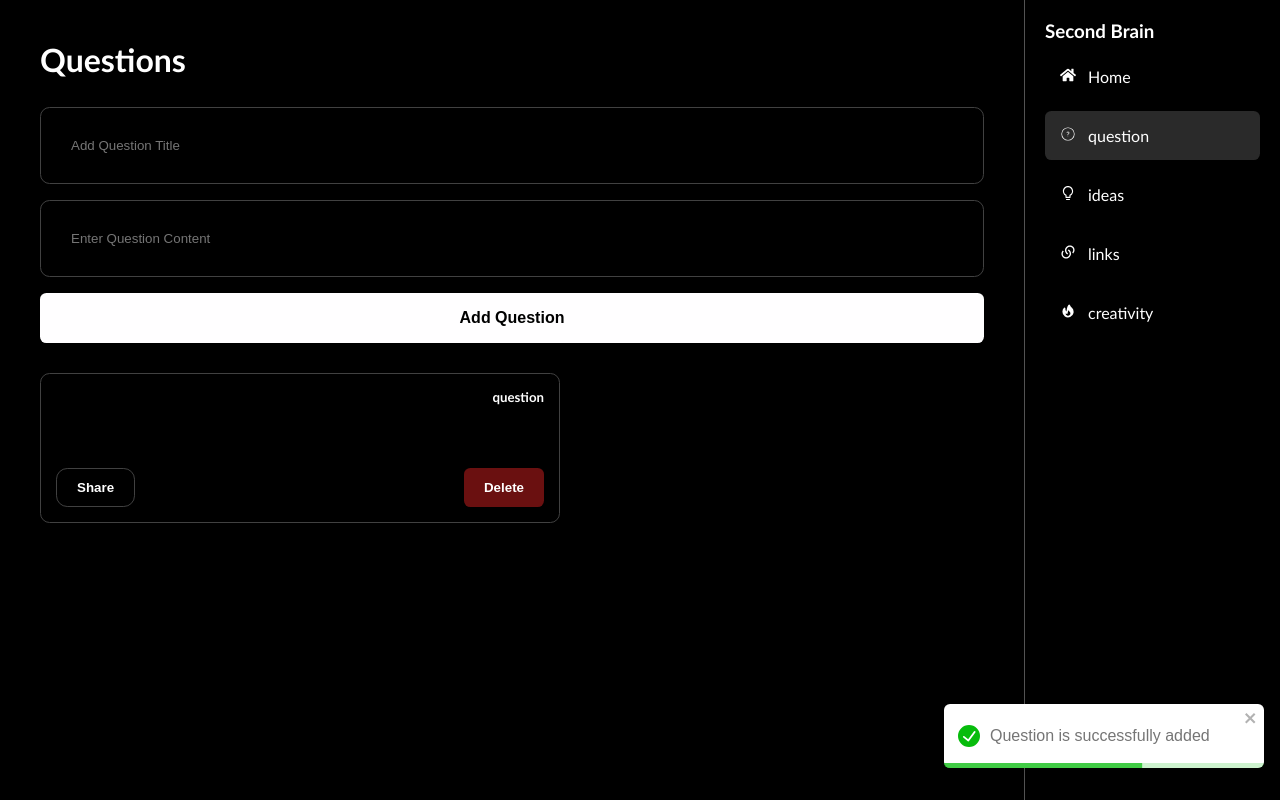
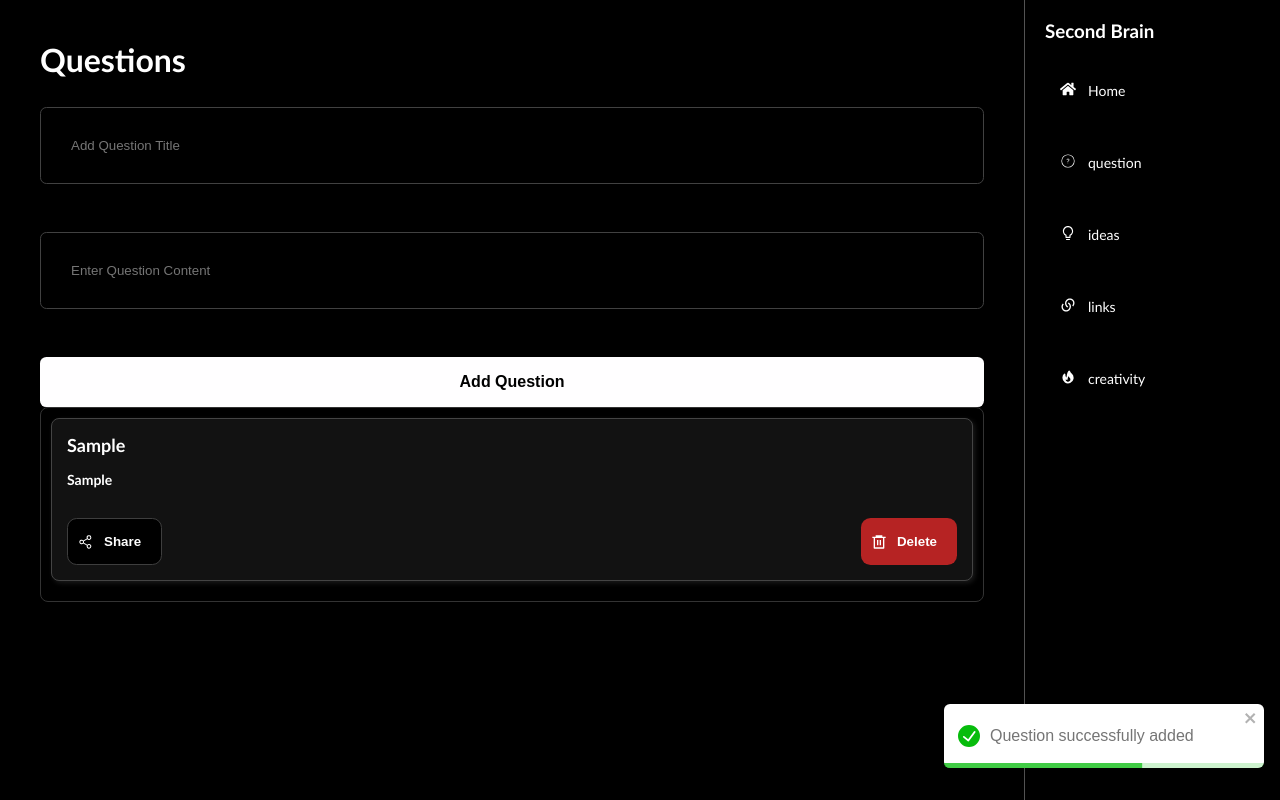
Before and after one commit to krishna016agarwal/SECONDBRAIN, a React (Vite) app in the folder frontend/: page /questions in a window 1280 px wide. Both pictures are taken after typing "Sample", "Sample" into the empty fields and a click on the button "Add Question". Built offline with nearby package versions, Linux system fonts and the light colour scheme.

Commit message:
commited

```diff
--- a/frontend/src/components/creativity.jsx
+++ b/frontend/src/components/creativity.jsx
@@ -1,60 +1,83 @@
-import React from 'react'
+import React, { useState } from "react";
 import style from "./question.module.css";
-import { useState,useEffect } from 'react';
-import Sidebar from './sidebar';
-export default function Creativity() {
-     const [state, setstate] = useState({
-            title:"",
-            creativity:"",
-          });
+import "react-toastify/dist/ReactToastify.css";
+import { ToastContainer, toast } from "react-toastify";
+import Sidebar from "./sidebar";
+import QuestionCard from "./questioncard"; // Import the new component
+
+export default function Questions() {
+  const [questions, setQuestions] = useState([]);
+  const [state, setState] = useState({ title: "", question: "" });
+
+  const toastOptions = {
+    position: "bottom-right",
+    autoClose: 5000,
+    pauseOnHover: true,
+    draggable: true,
+    theme: "light",
+  };
+
   const handleChange = (e) => {
-            setstate({ ...state, [e.target.name]: e.target.value });
+    setState({ ...state, [e.target.name]: e.target.value });
   };
-          const handleSubmit = async (event) => {
+
+  const handleSubmit = (event) => {
     event.preventDefault();
+    const { title, question } = state;
 
+    if (title.trim() && question.trim()) {
+      setQuestions([...questions, { title, question }]);
+      setState({ title: "", question: "" });
+      toast.success("Your creativity has been added successfully ", toastOptions);
+    } else {
+      toast.error("Both fields are required", toastOptions);
+    }
+  };
 
-              const { data } = await axios.post("http://localhost:8000/api/crcreativity", {
-              title,question
-              });
-              if (data.status === false) {
-                toast.error(data.message, toastOptions);
-              }
-              if (data.status === true) {
-                setstate({ title: "", question: ""});
-                toast.success("Question is successfully added", toastOptions);
+  const handleDelete = (index) => {
+    setQuestions(questions.filter((_, i) => i !== index));
+  };
 
-              }
-
-          };
   return (
     <>
       <div className={style.container2}>
         <div className={style.main}>
           <h1>Creativity</h1>
-          <form onSubmit={(event)=>handleSubmit(event)}>
+          <form onSubmit={handleSubmit}>
             <input
               type="text"
-              placeholder="Add Question Title"
+              placeholder="Title name"
               name="title"
               required
-              value={state.username}
-              onChange={(e) => handleChange(e)}
-            ></input>
+              value={state.title}
+              onChange={handleChange}
+            />
             <input
               type="text"
-              placeholder="Enter creativity Content"
-              name="creativity"
+              placeholder="Enter Your Creativity"
+              name="question"
               required
-              value={state.username}
-              onChange={(e) => handleChange(e)}
-            ></input>
-             <button type="submit">Add creativity</button>
+              value={state.question}
+              onChange={handleChange}
+            />
+            <button type="submit">Add Creativity</button>
           </form>
+          <ToastContainer />
+
+          {/* Scrollable Questions List */}
+          <div className={style.scrollContainer}>
+            {questions.map((q, index) => (
+              <QuestionCard
+                key={index}
+                title={q.title}
+                question={q.question}
+                onDelete={() => handleDelete(index)}
+              />
+            ))}
           </div>
-      <Sidebar isactivate2={"creativity"}></Sidebar>
         </div>
-
+        <Sidebar />
+      </div>
     </>
-  )
+  );
 }
--- a/frontend/src/components/ideas.jsx
+++ b/frontend/src/components/ideas.jsx
@@ -1,60 +1,83 @@
-import React from 'react'
+import React, { useState } from "react";
 import style from "./question.module.css";
-import { useState,useEffect } from 'react';
-import Sidebar from './sidebar';
-export default function Ideas() {
-     const [state, setstate] = useState({
-            title:"",
-            ideas:"",
-          });
+import "react-toastify/dist/ReactToastify.css";
+import { ToastContainer, toast } from "react-toastify";
+import Sidebar from "./sidebar";
+import QuestionCard from "./questioncard"; // Import the new component
+
+export default function Questions() {
+  const [questions, setQuestions] = useState([]);
+  const [state, setState] = useState({ title: "", question: "" });
+
+  const toastOptions = {
+    position: "bottom-right",
+    autoClose: 5000,
+    pauseOnHover: true,
+    draggable: true,
+    theme: "light",
+  };
+
   const handleChange = (e) => {
-            setstate({ ...state, [e.target.name]: e.target.value });
+    setState({ ...state, [e.target.name]: e.target.value });
   };
-          const handleSubmit = async (event) => {
+
+  const handleSubmit = (event) => {
     event.preventDefault();
+    const { title, question } = state;
 
+    if (title.trim() && question.trim()) {
+      setQuestions([...questions, { title, question }]);
+      setState({ title: "", question: "" });
+      toast.success("Your ideas has been added successfully ", toastOptions);
+    } else {
+      toast.error("Both fields are required", toastOptions);
+    }
+  };
 
-              const { data } = await axios.post("http://localhost:8000/api/ideas", {
-              title,question
-              });
-              if (data.status === false) {
-                toast.error(data.message, toastOptions);
-              }
-              if (data.status === true) {
-                setstate({ title: "", question: ""});
-                toast.success("Question is successfully added", toastOptions);
+  const handleDelete = (index) => {
+    setQuestions(questions.filter((_, i) => i !== index));
+  };
 
-              }
-
-          };
   return (
     <>
-
       <div className={style.container2}>
         <div className={style.main}>
           <h1>Ideas</h1>
-           <form onSubmit={(event)=>handleSubmit(event)}>
+          <form onSubmit={handleSubmit}>
             <input
               type="text"
-               placeholder="Add idea Title"
+              placeholder="Title name"
               name="title"
               required
-               value={state.username}
-               onChange={(e) => handleChange(e)}
-             ></input>
+              value={state.title}
+              onChange={handleChange}
+            />
             <input
               type="text"
-               placeholder="Enter idea Content"
-               name="ideas"
+              placeholder="Enter Your Ideas"
+              name="question"
               required
-               value={state.username}
-               onChange={(e) => handleChange(e)}
-             ></input>
-              <button type="submit">Add idea</button>
+              value={state.question}
+              onChange={handleChange}
+            />
+            <button type="submit">Add Your Ideas</button>
           </form>
+          <ToastContainer />
+
+          {/* Scrollable Questions List */}
+          <div className={style.scrollContainer}>
+            {questions.map((q, index) => (
+              <QuestionCard
+                key={index}
+                title={q.title}
+                question={q.question}
+                onDelete={() => handleDelete(index)}
+              />
+            ))}
           </div>
-       <Sidebar isactivate2={"ideas"}></Sidebar>
+        </div>
+        <Sidebar />
       </div>
     </>
-  )
+  );
 }
--- a/frontend/src/components/link.module.css
+++ b/frontend/src/components/link.module.css
@@ -20,7 +20,7 @@
     .box4{
         display: flex;
     }
-        border: 0.2px solid rgb(65, 65, 65);
+        border: 0.2px solid rgb(38, 38, 38);
         border-radius: 0.4rem;
         padding: 20px 40px 34px;
         input{
@@ -30,7 +30,7 @@
             outline: none;
             width:300px;
             height: 10px;
-            border: 0.2px solid rgb(65, 65, 65);
+            border: 0.2px solid rgb(38, 38, 38);;
             border-radius: 0.4rem;
         }
         button{
@@ -43,9 +43,12 @@
             font-weight: bold;
             border-radius: 0.4rem;
             font-size: 1rem;
-            border: 0.2px solid rgb(65, 65, 65);
+            border: 0.2px solid rgb(38, 38, 38);;
             border-radius: 0.4rem;
             outline: none;
+            &:hover{
+                background-color: rgb(35, 35, 35);
+            }
         }
         }
     }
--- a/frontend/src/components/links.jsx
+++ b/frontend/src/components/links.jsx
@@ -2,9 +2,14 @@ import React from 'react'
 import style from "./link.module.css";
 import { useState,useEffect } from 'react';
 import { LuFacebook } from "react-icons/lu";
+import { FiLinkedin } from "react-icons/fi";
+import { PiTelegramLogo } from "react-icons/pi";
+import { FaQuora } from "react-icons/fa6";
+import { BiLogoPinterestAlt } from "react-icons/bi";
 import Sidebar from './sidebar';
 import { FaInstagram } from "react-icons/fa";
 import { FiYoutube } from "react-icons/fi";
+import { IoLogoReddit } from "react-icons/io5";
 export default function Links() {
      const [state, setstate] = useState({
             title:"",
@@ -72,7 +77,10 @@ export default function Links() {
                <button type="submit">Save</button>
             </form>
             <form onSubmit={(event)=>handleSubmit(event)}>
-                <h2>LinkeIn</h2>
+            <div className={style.box4}>
+            <FiLinkedin style={{color:"white",height:"25px" ,width:"45px"}}/>
+                <h2>LinkedIn</h2>
+                </div>
             <input
                 type="text"
                 placeholder="Add link Title"
@@ -101,7 +109,10 @@ export default function Links() {
                <button type="submit">Save</button>
             </form>
             <form onSubmit={(event)=>handleSubmit(event)}>
+            <div className={style.box4}>
+            <FaQuora  style={{color:"white",height:"25px" ,width:"45px"}}/>
                 <h2>Quora</h2>
+                </div>
             <input
                 type="text"
                 placeholder="Add link Title"
@@ -114,7 +125,10 @@ export default function Links() {
                <button type="submit">Save</button>
             </form>
             <form onSubmit={(event)=>handleSubmit(event)}>
+            <div className={style.box4}>
+            <IoLogoReddit  style={{color:"white",height:"25px" ,width:"45px"}}/>
                 <h2>Reddit</h2>
+                </div>
             <input
                 type="text"
                 placeholder="Add link Title"
@@ -127,7 +141,10 @@ export default function Links() {
                <button type="submit">Save</button>
             </form>
             <form onSubmit={(event)=>handleSubmit(event)}>
+            <div className={style.box4}>
+            <PiTelegramLogo   style={{color:"white",height:"25px" ,width:"45px"}}/>
                 <h2>Telegram</h2>
+                </div>
             <input
                 type="text"
                 placeholder="Add link Title"
@@ -140,7 +157,10 @@ export default function Links() {
                <button type="submit">Save</button>
             </form>
             <form onSubmit={(event)=>handleSubmit(event)}>
+            <div className={style.box4}>
+            <BiLogoPinterestAlt   style={{color:"white",height:"25px" ,width:"45px"}}/>
                 <h2>Pinterest</h2>
+                </div>
             <input
                 type="text"
                 placeholder="Add link Title"
@@ -153,7 +173,10 @@ export default function Links() {
                <button type="submit">Save</button>
             </form>
             <form onSubmit={(event)=>handleSubmit(event)}>
-                <h2>Other Websites</h2>
+            <div className={style.box4}>
+            <IoLogoReddit  style={{color:"white",height:"25px" ,width:"45px"}}/>
+                <h2>Other Website</h2>
+                </div>
             <input
                 type="text"
                 placeholder="Add link Title"
--- a/frontend/src/components/question.module.css
+++ b/frontend/src/components/question.module.css
@@ -1,25 +1,25 @@
-.main {
+.main{
   display: flex;
   flex-direction: column;
-  color: white;
+  color:white;
   width: 80vw;
   background-color: rgb(0, 0, 0);
-  padding: 40px;
+  padding: 40px ;
   height: 100vh;
-  form {
+  form{
       display: flex;
       margin-top: 28px;
   flex-direction: column;
-    gap: 1rem;
-    input {
-      color: white;
+  gap:3rem;
+  input{
+      color:white;
       background-color: black;
       padding: 30px;
       outline: none;
       border: 0.2px solid rgb(65, 65, 65);
-      border-radius: 0.6rem;
+      border-radius: 0.4rem;
   }
-    button {
+  button{
       background-color: #fffeff;
       color: rgb(0, 0, 0);
       padding: 1rem 2rem;
@@ -33,7 +33,7 @@
   }
   }
 }
-.container {
+.container{
   border-radius: 0.6rem;
   border: 0.2px solid rgb(65, 65, 65);
   height: 150px;
@@ -42,36 +42,47 @@
   padding: 15px;
   display: flex;
   flex-direction: column;
-  .head {
+  .head{
 display: flex;
 justify-content: space-between;
   }
-  .foot {
+  .foot{
       display: flex;
 justify-content: space-between;
-    button {
+button{
   color: rgb(255, 255, 255);
-      padding: 0.7rem 20px;
+  padding: .7rem 20px;
   cursor: pointer;
   border: none;
   font-weight: bold;
   border-radius: 0.4rem;
 }
-    .share {
+.share{
   color: rgb(255, 255, 255);
   border: 1px solid rgb(65, 65, 65);
-      border-radius: 0.7rem;
+  border-radius: .7rem;
   background-color: black;
 }
-    .delete {
+.delete{
   background-color: rgb(106, 16, 16);
+
+
+
+
 }
   }
-  .body {
+  .body{
       margin: 3px 0px 3px 0px;
       height: 60px;
   }
 }
-.container2 {
+.container2{
   display: flex;
 }
+.scrollContainer {
+  max-height: 400px; /* Adjust based on your layout */
+  overflow-y: auto;
+  padding: 10px;
+  border-radius: 8px;
+  border: 1px solid #333;
+}
--- /dev/null
+++ b/frontend/src/components/questioncard.jsx
@@ -0,0 +1,29 @@
+import React from "react";
+import { RiDeleteBin6Line } from "react-icons/ri";
+import style from "./questionCard.module.css";
+import { GoShareAndroid } from "react-icons/go";
+export default function QuestionCard({ title, question, onDelete }) {
+  return (
+    <div className={style.card}>
+      <div className={style.head}>
+        <div className={style.title}>{title}</div>
+        <p>{question}</p>
+      </div>
+      <div className={style.foot}>
+
+
+
+        <div className={style.sharebox}>
+        <GoShareAndroid />
+        <button className={style.share}>Share</button>
+        </div>
+
+
+        <div className={style.deletebox}>
+        <RiDeleteBin6Line />
+        <button className={style.delete} onClick={onDelete}>Delete</button>
+        </div>
+      </div>
+    </div>
+  );
+}
--- /dev/null
+++ b/frontend/src/components/questioncard.module.css
@@ -0,0 +1,67 @@
+.card {
+    background: #121212;
+    color: white;
+    padding: 15px;
+    margin-bottom: 10px;
+    border-radius: 8px;
+    border: 1px solid #444;
+    box-shadow: 2px 2px 5px rgba(255, 255, 255, 0.1);
+}
+
+.head {
+    font-size: 18px;
+    font-weight: bold;
+}
+
+p {
+    margin-top: 15px;
+    font-size: 14px;
+}
+
+.foot {
+    display: flex;
+    justify-content: space-between;
+    margin-top: 10px;
+}
+
+.share,
+.delete {
+    padding: 5px 10px;
+    border: none;
+    cursor: pointer;
+}
+
+.share {
+    background-color: #000000;
+    color: white;
+    border-radius:0.6rem;
+    font-weight: 700;
+}
+
+.delete {
+    background-color: #b62323;
+    color: white;
+    font-weight: 700;
+
+}
+.deletebox{
+    background-color: #b62323;
+    display: flex;
+    justify-content: center;
+    margin-top: 20px;
+    align-items: center;
+    border-radius:0.6rem;
+    padding: 10px;
+
+}
+.sharebox{
+    margin-top: 20px;
+    background-color: #000000;
+    border: 1px solid rgb(62, 62, 62);
+    display: flex;
+    justify-content: center;
+    align-items: center;
+    border-radius:0.6rem;
+    padding: 10px;
+
+}
--- a/frontend/src/components/questions.jsx
+++ b/frontend/src/components/questions.jsx
@@ -1,15 +1,14 @@
-import React from "react";
+import React, { useState } from "react";
 import style from "./question.module.css";
-import { useState, useEffect } from "react";
 import "react-toastify/dist/ReactToastify.css";
 import { ToastContainer, toast } from "react-toastify";
 import Sidebar from "./sidebar";
+import QuestionCard from "./questioncard"; // Import the new component
+
 export default function Questions() {
-  const arr = [];
-  const [state, setstate] = useState({
-    title: "",
-    question: "",
-  });
+  const [questions, setQuestions] = useState([]);
+  const [state, setState] = useState({ title: "", question: "" });
+
   const toastOptions = {
     position: "bottom-right",
     autoClose: 5000,
@@ -17,68 +16,67 @@ export default function Questions() {
     draggable: true,
     theme: "light",
   };
+
   const handleChange = (e) => {
-    setstate({ ...state, [e.target.name]: e.target.value });
+    setState({ ...state, [e.target.name]: e.target.value });
   };
-  const handleSubmit = async (event) => {
+
+  const handleSubmit = (event) => {
     event.preventDefault();
+    const { title, question } = state;
 
-    const { title, question } = state;
-    arr.push({ title, question });
-    console.log(arr);
+    if (title.trim() && question.trim()) {
+      setQuestions([...questions, { title, question }]);
+      setState({ title: "", question: "" });
+      toast.success("Question successfully added", toastOptions);
+    } else {
+      toast.error("Both fields are required", toastOptions);
+    }
+  };
 
-    setstate({ title: "", question: "" });
-    // const { data } = await axios.post("http://localhost:8000/api/question", {
-    // title,question
-    // });
-    // if (data.status === false) {
-    //   toast.error(data.message, toastOptions);
-    // }
-    // if (data.status === true) {
-    //   setstate({ title: "", question: ""});
-    //   toast.success("Question is successfully added", toastOptions);
+  const handleDelete = (index) => {
+    setQuestions(questions.filter((_, i) => i !== index));
+  };
 
-    // }
-    toast.success("Question is successfully added", toastOptions);
-  };
   return (
     <>
       <div className={style.container2}>
         <div className={style.main}>
           <h1>Questions</h1>
-          <form onSubmit={(event) => handleSubmit(event)}>
+          <form onSubmit={handleSubmit}>
             <input
               type="text"
               placeholder="Add Question Title"
               name="title"
               required
               value={state.title}
-              onChange={(e) => handleChange(e)}
-            ></input>
+              onChange={handleChange}
+            />
             <input
               type="text"
               placeholder="Enter Question Content"
               name="question"
               required
               value={state.question}
-              onChange={(e) => handleChange(e)}
-            ></input>
+              onChange={handleChange}
+            />
             <button type="submit">Add Question</button>
           </form>
           <ToastContainer />
-          <div className={style.container}>
-            <div className={style.head}>
-              <div className={style.title}>{/* {title} */}</div>
-              <h5>question</h5>
-            </div>
-            <div className={style.body}>{/* {question} */}</div>
-            <div className={style.foot}>
-              <button className={style.share}>Share</button>
-              <button className={style.delete}>Delete</button>
-            </div>
+
+          {/* Scrollable Questions List */}
+          <div className={style.scrollContainer}>
+            {questions.map((q, index) => (
+              <QuestionCard
+                key={index}
+                title={q.title}
+                question={q.question}
+                onDelete={() => handleDelete(index)}
+              />
+            ))}
           </div>
         </div>
-        <Sidebar isactivate2={"questions"}></Sidebar>
+        <Sidebar />
       </div>
     </>
   );
--- a/frontend/src/components/sidebar.jsx
+++ b/frontend/src/components/sidebar.jsx
@@ -25,7 +25,7 @@ export default function Sidebar({isactivate2}) {
             }  ${style.symbol}`}
             onClick={() => handleClick2("home")}
           >
-            <FaHome style={{ color: "white" }} />
+            <FaHome style={{ color: "white" ,marginTop:"14px"}} />
             <p>Home</p>
           </div>
         </NavLink>
@@ -37,7 +37,7 @@ export default function Sidebar({isactivate2}) {
             }  ${style.symbol}`}
             onClick={() => handleClick2("questions")}
           >
-            <CiCircleQuestion style={{ color: "white" }} />
+            <CiCircleQuestion style={{ color: "white" ,marginTop:"14px"}} />
             <p>question</p>
           </div>
         </NavLink>
@@ -49,7 +49,7 @@ export default function Sidebar({isactivate2}) {
             }  ${style.symbol}`}
             onClick={() => handleClick2("ideas")}
           >
-            <AiOutlineBulb style={{ color: "white" }} />
+            <AiOutlineBulb style={{ color: "white" ,marginTop:"14px"}} />
             <p>ideas</p>
           </div>
         </NavLink>
@@ -61,7 +61,7 @@ export default function Sidebar({isactivate2}) {
             }  ${style.symbol}`}
             onClick={() => handleClick2("links")}
           >
-            <RiLinksFill style={{ color: "white" }} />
+            <RiLinksFill style={{ color: "white",marginTop:"14px" }} />
             <p>links</p>
           </div>
         </NavLink>
@@ -73,7 +73,7 @@ export default function Sidebar({isactivate2}) {
             }  ${style.symbol}`}
             onClick={() => handleClick2("creativity")}
           >
-            <HiFire style={{ color: "white" }} />
+            <HiFire style={{ color: "white",marginTop:"14px" }} />
             <p>creativity</p>
           </div>
         </NavLink>
--- a/frontend/src/components/sidebar.module.css
+++ b/frontend/src/components/sidebar.module.css
@@ -19,6 +19,7 @@ p{
             .symbol{
                 display: flex;
                 gap:12px;
+
                 cursor: pointer;
              padding: 15px;
                 margin-top: 10px;
```
Lines whose indentation alone changed are shown as unchanged.
